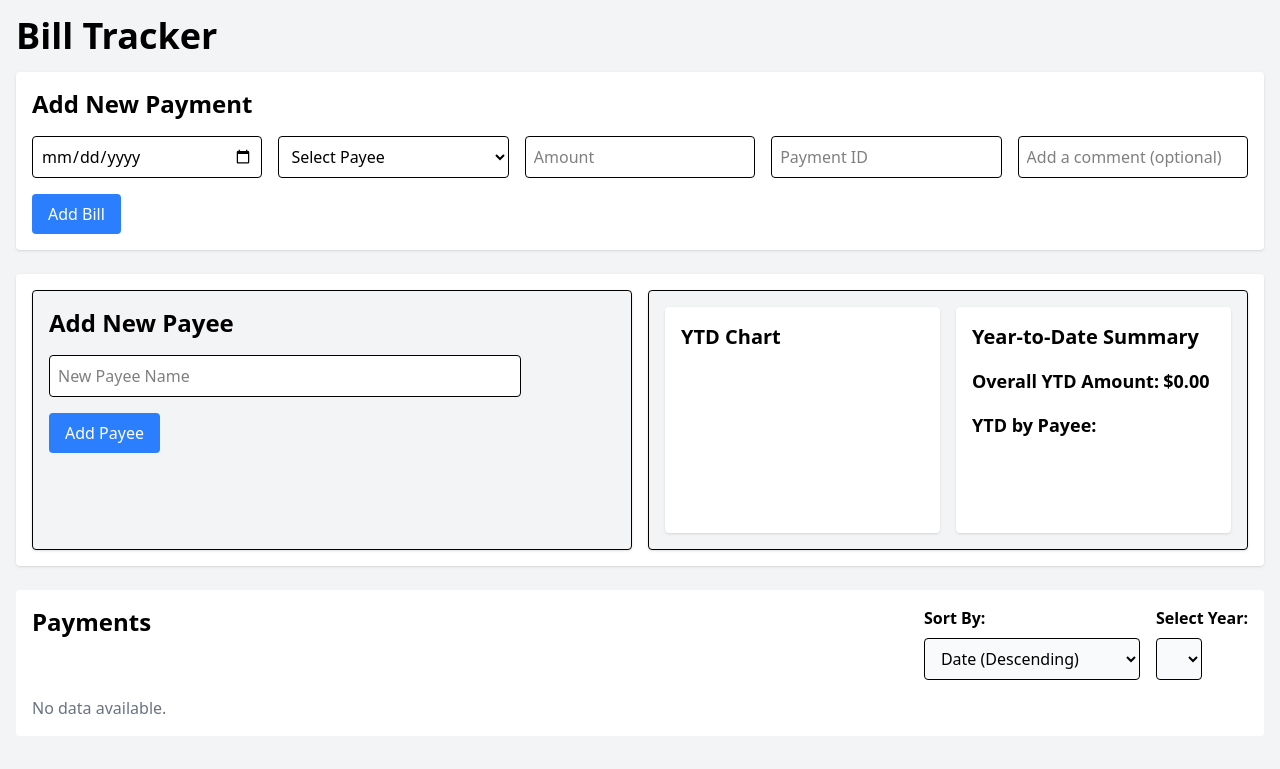
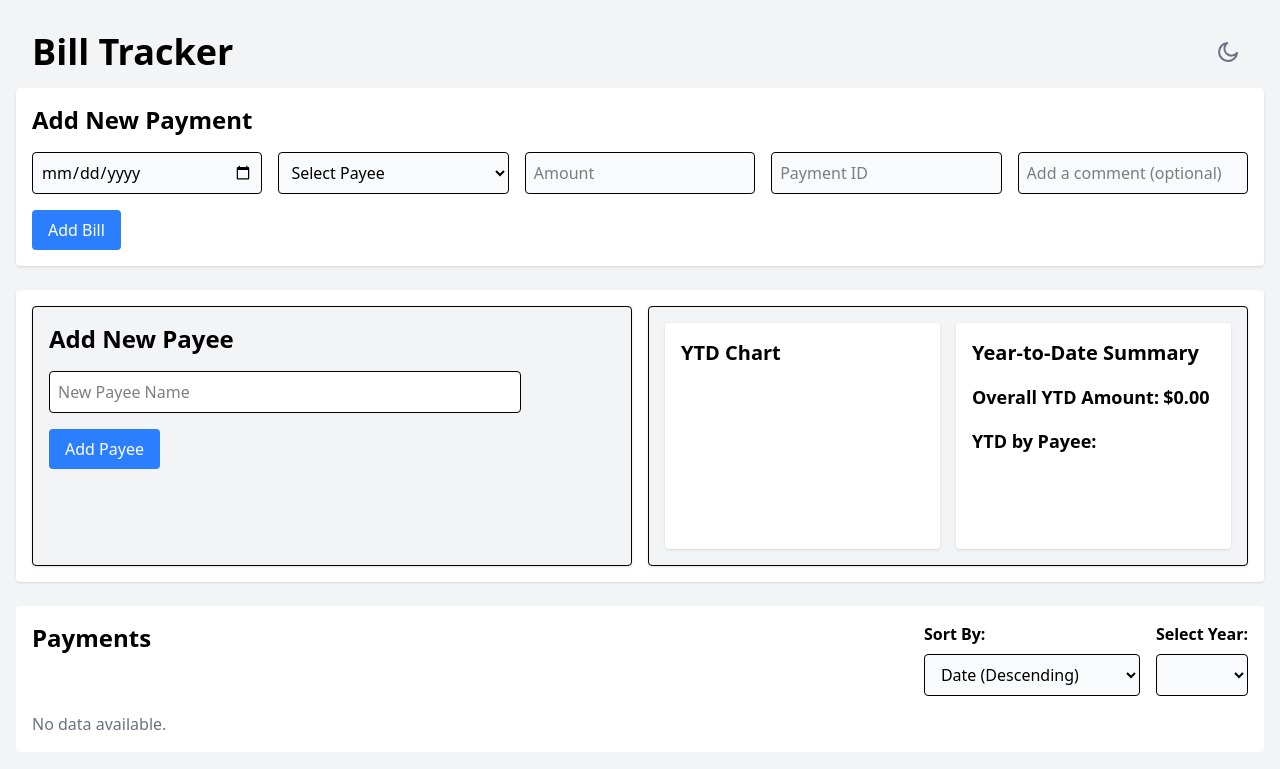
Before and after one commit to Solo-Web-Works/BillTrak, a PHP site: page / in a window 1280 px wide. Shown: the top 769 px of the page. Run offline with PHP 8.4, Linux system fonts and the light colour scheme; data that the repository does not hold is empty.

Commit message:
✨feature: Dark mode switch

```diff
--- a/css/style.css
+++ b/css/style.css
@@ -596,8 +608,38 @@
   .inline-block {
     display: inline-block;
   }
+  .inline-flex {
+    display: inline-flex;
+  }
+  .list-item {
+    display: list-item;
+  }
+  .table {
+    display: table;
+  }
+  .h-4 {
+    height: calc(var(--spacing) * 4);
+  }
+  .h-5 {
+    height: calc(var(--spacing) * 5);
+  }
+  .h-6 {
+    height: calc(var(--spacing) * 6);
+  }
+  .w-4 {
+    width: calc(var(--spacing) * 4);
+  }
+  .w-5 {
+    width: calc(var(--spacing) * 5);
+  }
   .w-5\/6 {
     width: calc(5/6 * 100%);
+  }
+  .w-6 {
+    width: calc(var(--spacing) * 6);
+  }
+  .w-10 {
+    width: calc(var(--spacing) * 10);
   }
   .w-96 {
     width: calc(var(--spacing) * 96);
@@ -754,10 +824,26 @@
     --tw-shadow: 0 1px 3px 0 var(--tw-shadow-color, rgb(0 0 0 / 0.1)), 0 1px 2px -1px var(--tw-shadow-color, rgb(0 0 0 / 0.1));
     box-shadow: var(--tw-inset-shadow), var(--tw-inset-ring-shadow), var(--tw-ring-offset-shadow), var(--tw-ring-shadow), var(--tw-shadow);
   }
+  .outline {
+    outline-style: var(--tw-outline-style);
+    outline-width: 1px;
+  }
+  .transition-transform {
+    transition-property: transform, translate, scale, rotate;
+    transition-timing-function: var(--tw-ease, var(--default-transition-timing-function));
+    transition-duration: var(--tw-duration, var(--default-transition-duration));
+  }
   .hover\:bg-blue-600 {
     &:hover {
       @media (hover: hover) {
         background-color: var(--color-blue-600);
+      }
+    }
+  }
+  .hover\:bg-gray-200 {
+    &:hover {
+      @media (hover: hover) {
+        background-color: var(--color-gray-200);
       }
     }
   }
@@ -773,6 +859,12 @@
       @media (hover: hover) {
         background-color: var(--color-red-400);
       }
+    }
+  }
+  .focus\:outline-none {
+    &:focus {
+      --tw-outline-style: none;
+      outline-style: none;
     }
   }
   .md\:grid-cols-2 {
@@ -821,6 +944,31 @@
     transform: none;
     animation-timing-function: cubic-bezier(0, 0, 0.2, 1);
   }
+}
+@property --tw-rotate-x {
+  syntax: "*";
+  inherits: false;
+  initial-value: rotateX(0);
+}
+@property --tw-rotate-y {
+  syntax: "*";
+  inherits: false;
+  initial-value: rotateY(0);
+}
+@property --tw-rotate-z {
+  syntax: "*";
+  inherits: false;
+  initial-value: rotateZ(0);
+}
+@property --tw-skew-x {
+  syntax: "*";
+  inherits: false;
+  initial-value: skewX(0);
+}
+@property --tw-skew-y {
+  syntax: "*";
+  inherits: false;
+  initial-value: skewY(0);
 }
 @property --tw-space-y-reverse {
   syntax: "*";
@@ -896,3 +1044,8 @@
   inherits: false;
   initial-value: 0 0 #0000;
 }
+@property --tw-outline-style {
+  syntax: "*";
+  inherits: false;
+  initial-value: solid;
+}
--- a/index.php
+++ b/index.php
@@ -14,23 +14,36 @@
 
 <body class="bg-gray-100">
   <div class="container mx-auto p-4">
-    <h1 class="text-4xl font-bold mb-4">Bill Tracker</h1>
+    <div class="flex justify-between">
+      <h1 class="text-4xl font-bold p-4">Bill Tracker</h1>
+
+      <div class="flex justify-end p-4">
+        <button id="darkModeToggle" class="flex items-center focus:outline-none p-2 rounded hover:bg-gray-200 dark:hover:bg-gray-700">
+          <svg id="sunIcon" xmlns="http://www.w3.org/2000/svg" class="h-6 w-6 text-yellow-500 hidden" fill="none" viewBox="0 0 24 24" stroke="currentColor">
+            <path stroke-linecap="round" stroke-linejoin="round" stroke-width="2"  d="M 11 0 L 11 3 L 13 3 L 13 0 L 11 0 z M 4.2226562 2.8085938 L 2.8085938 4.2226562 L 4.9296875 6.34375 L 6.34375 4.9296875 L 4.2226562 2.8085938 z M 19.777344 2.8085938 L 17.65625 4.9296875 L 19.070312 6.34375 L 21.191406 4.2226562 L 19.777344 2.8085938 z M 12 5 C 8.1458514 5 5 8.1458514 5 12 C 5 15.854149 8.1458514 19 12 19 C 15.854149 19 19 15.854149 19 12 C 19 8.1458514 15.854149 5 12 5 z M 12 7 C 14.773268 7 17 9.2267316 17 12 C 17 14.773268 14.773268 17 12 17 C 9.2267316 17 7 14.773268 7 12 C 7 9.2267316 9.2267316 7 12 7 z M 0 11 L 0 13 L 3 13 L 3 11 L 0 11 z M 21 11 L 21 13 L 24 13 L 24 11 L 21 11 z M 4.9296875 17.65625 L 2.8085938 19.777344 L 4.2226562 21.191406 L 6.34375 19.070312 L 4.9296875 17.65625 z M 19.070312 17.65625 L 17.65625 19.070312 L 19.777344 21.191406 L 21.191406 19.777344 L 19.070312 17.65625 z M 11 21 L 11 24 L 13 24 L 13 21 L 11 21 z"></path>
+          </svg>
+          <svg id="moonIcon" xmlns="http://www.w3.org/2000/svg" class="h-6 w-6 text-gray-500 hidden" fill="none" viewBox="0 0 24 24" stroke="currentColor">
+            <path stroke-linecap="round" stroke-linejoin="round" stroke-width="2" d="M21 12.79A9 9 0 1111.21 3a7 7 0 109.79 9.79z" />
+          </svg>
+        </button>
+      </div>
+    </div>
 
     <!-- Add Bill Form -->
     <form id="billForm" class="bg-white p-4 mb-6 rounded shadow">
       <h2 class="text-2xl font-bold mb-4">Add New Payment</h2>
 
       <div class="grid grid-cols-1 md:grid-cols-5 gap-4">
-        <input type="date" name="date" required class="p-2 border rounded">
+        <input type="date" name="date" required class="p-2 border rounded bg-gray-50">
 
-        <select required id="payeeId" name="payeeId" class="border rounded p-2">
+        <select required id="payeeId" name="payeeId" class="border rounded p-2 bg-gray-50">
           <!-- Payees will be populated here -->
         </select>
 
-        <input type="number" step="0.01" name="amount" placeholder="Amount" required class="p-2 border rounded">
-        <input type="text" name="paymentId" placeholder="Payment ID" class="p-2 border rounded">
+        <input type="number" step="0.01" name="amount" placeholder="Amount" required class="p-2 border rounded bg-gray-50">
+        <input type="text" name="paymentId" placeholder="Payment ID" class="p-2 border rounded bg-gray-50">
 
-        <input type="text" name="comment" class="p-2 border rounded" placeholder="Add a comment (optional)"></input>
+        <input type="text" name="comment" class="p-2 border rounded bg-gray-50" placeholder="Add a comment (optional)"></input>
       </div>
 
       <button type="submit" class="mt-4 bg-blue-500 text-white px-4 py-2 rounded">Add Bill</button>
@@ -88,7 +101,7 @@
 
           <div class="">
             <label for="yearSelect" class="block mb-2 font-bold">Select Year:</label>
-            <select id="yearSelect" class="border rounded px-3 py-2 bg-gray-50">
+            <select id="yearSelect" class="border rounded px-3 py-2 bg-gray-50 w-full">
               <option value="2025">2025</option>
               <option value="2024">2024</option>
               <option value="2023">2023</option>
--- a/js/app.js
+++ b/js/app.js
@@ -174,10 +174,10 @@ document.addEventListener('DOMContentLoaded', () => {
       datasets: [{
         data: totals,
         backgroundColor: [
-            '#003962', '#00607F', '#008B9C', '#00B8B9', '#00E6D6', '#00FFF4'
+        '#003962', '#00607F', '#008B9C', '#00B8B9', '#00E6D6', '#00FFF4', '#007ACC' // New color added
         ], // Add more colors if needed
         hoverBackgroundColor: [
-            '#042c4c', '#004968', '#007384', '#009FA1', '#00CCBD', '#00FBDA'
+        '#042c4c', '#004968', '#007384', '#009FA1', '#00CCBD', '#00FBDA', '#005BB5' // New hover color added
         ]
       }]
       },
@@ -291,6 +291,45 @@ document.addEventListener('DOMContentLoaded', () => {
     document.getElementById('editModal').classList.remove('flex');
   });
 
+  // Dark mode toggle
+  const darkModeToggle = document.getElementById('darkModeToggle');
+  const htmlElement    = document.documentElement;
+  const sunIcon        = document.getElementById('sunIcon');
+  const moonIcon       = document.getElementById('moonIcon');
+
+  // Function to update icons based on the current theme
+  function updateIcons() {
+    const isDarkMode = htmlElement.classList.contains('dark');
+    if (isDarkMode) {
+      sunIcon.classList.remove('hidden');
+      moonIcon.classList.add('hidden');
+    } else {
+      sunIcon.classList.add('hidden');
+      moonIcon.classList.remove('hidden');
+    }
+  }
+
+  // Check and apply the saved preference
+  const isDarkMode = localStorage.getItem('theme') === 'dark';
+  if (isDarkMode) {
+    htmlElement.classList.add('dark');
+  }
+
+  updateIcons();
+
+  // Add toggle functionality
+  darkModeToggle.addEventListener('click', () => {
+    if (htmlElement.classList.contains('dark')) {
+      htmlElement.classList.remove('dark');
+      localStorage.setItem('theme', 'light');
+    } else {
+      htmlElement.classList.add('dark');
+      localStorage.setItem('theme', 'dark');
+    }
+
+    updateIcons();
+  });
+
   // On page load
   loadPayees('payeeId');          // Load payees
   loadYears();                    // Load years
```
Also changed, not shown: other parts of css/style.css (+71 -0 lines), src/input.css (+12 -0 lines). Lines whose indentation alone changed are shown as unchanged.
